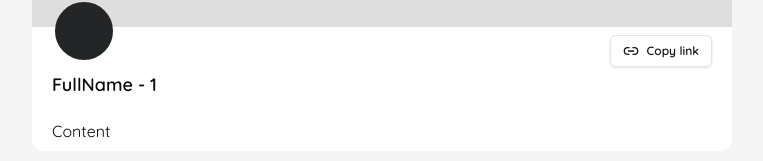
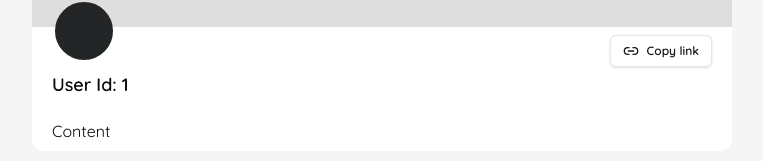
Before and after one commit to russellbanares322/chateu, a Next.js app: page /profile/1 in a window 1280 px wide. Shown: the part 263-424 px from the top of the page, without its empty margins (258-1021 px from the left). Built offline with nearby package versions, Linux system fonts and the light colour scheme; what @convex-dev/auth would draw is missing.

Commit message:
feat: display userid of user in profile page

```diff
--- a/app/profile/[userId]/page.tsx
+++ b/app/profile/[userId]/page.tsx
@@ -19,7 +19,7 @@ export default async function Profile({ params }: ProfileProps) {
           <div className="flex justify-between items-center">
             <div className="space-y-2">
               <div className="bg-gray h-16 w-16 rounded-full border-[3px] border-solid border-white" />
-              <p className="text-lg font-semibold">FullName - {userId}</p>
+              <p className="text-lg font-semibold">User Id: {userId}</p>
             </div>
             {/* Extra action buttons */}
             <div className="mt-1">
```
